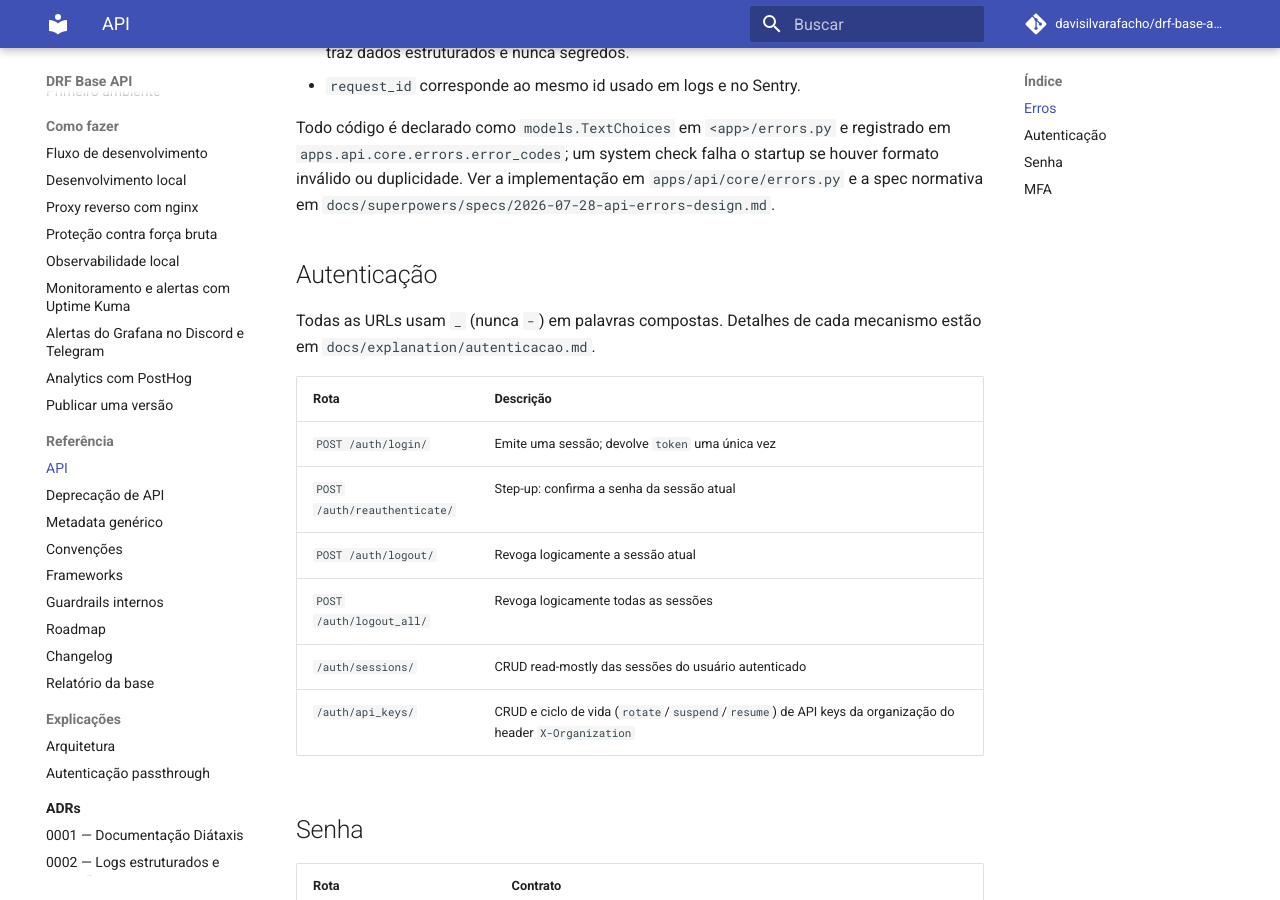
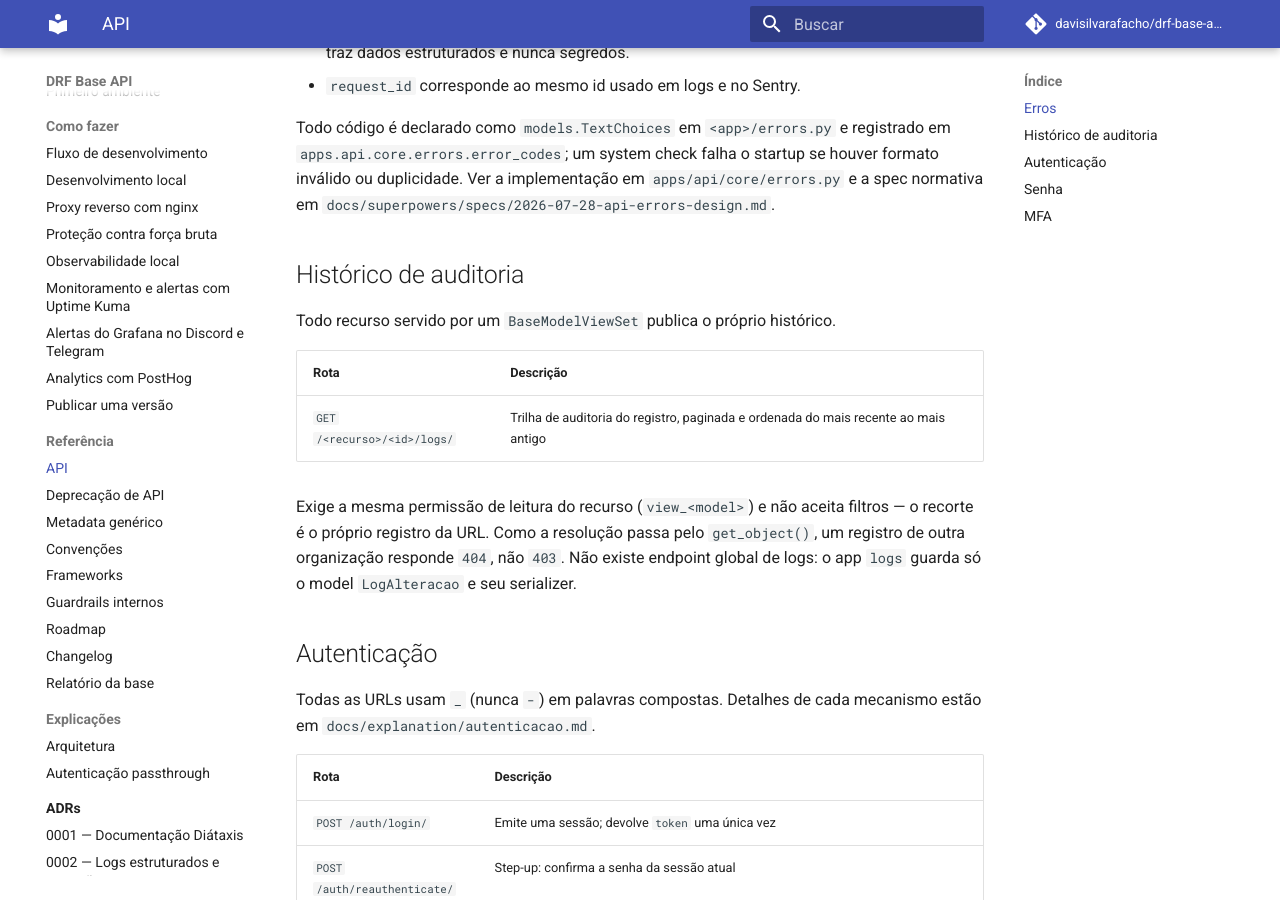
Before and after one commit to davisilvarafacho/django-api-startup-template, an MkDocs documentation site: the page built from docs/reference/api.md, in a window 1280 px wide and 900 px high, scrolled down 797 px. Built offline with MkDocs 1.6.1 and Material for MkDocs 9.7.7, drawn with Linux system fonts in a browser that asks for light colours; comment, search, counter and statistics services are not loaded.

Commit message:
docs: documentar a action de logs por registro
Co-Authored-By: Claude Opus 5 (1M context) <noreply@anthropic.com>

```diff
--- a/docs/reference/api.md
+++ b/docs/reference/api.md
@@ -40,6 +40,20 @@ registrado em `apps.api.core.errors.error_codes`; um system check falha o
 startup se houver formato inválido ou duplicidade. Ver a implementação em
 `apps/api/core/errors.py` e a spec normativa em
 `docs/superpowers/specs/2026-07-28-api-errors-design.md`.
+
+## Histórico de auditoria
+
+Todo recurso servido por um `BaseModelViewSet` publica o próprio histórico.
+
+| Rota | Descrição |
+| --- | --- |
+| `GET /<recurso>/<id>/logs/` | Trilha de auditoria do registro, paginada e ordenada do mais recente ao mais antigo |
+
+Exige a mesma permissão de leitura do recurso (`view_<model>`) e não aceita
+filtros — o recorte é o próprio registro da URL. Como a resolução passa pelo
+`get_object()`, um registro de outra organização responde `404`, não `403`.
+Não existe endpoint global de logs: o app `logs` guarda só o model
+`LogAlteracao` e seu serializer.
 
 ## Autenticação
 
```
Also changed, not shown: .ai/CONVENTIONS.md (+1 -0 lines), CLAUDE.md (+7 -1 lines), README.md (+6 -0 lines).
